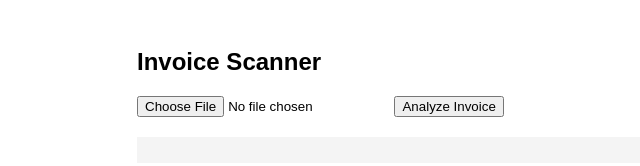
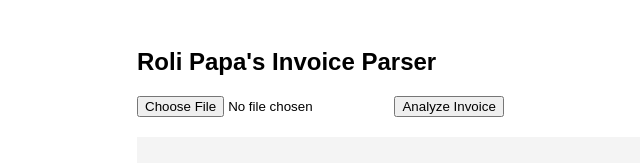
Before and after one commit to RolandKiss/invoicescanner2, a plain HTML site: page index.html in a window 1280 px wide. Shown: the whole page, without its empty margins (203-843 px from the left). Drawn offline with Linux system fonts and the light colour scheme.

Commit message:
logging the buffering

```diff
--- a/api/invoice-scanner/index.js
+++ b/api/invoice-scanner/index.js
@@ -87,6 +87,8 @@ module.exports = async function (context, req) {
     // Prepare Document Intelligence Analyze API URL
     const apiUrl = `${endpoint}/formrecognizer/documentModels/prebuilt-invoice:analyze?api-version=2023-07-31`;
 
+    console.log('fileBuffer.length:', fileBuffer.length);
+    console.log('First 20 bytes:', fileBuffer.slice(0, 20).toString('hex'));
     // POST the raw file buffer with the correct Content-Type
     const analyzeRes = await fetch(apiUrl, {
       method: "POST",
--- a/index.html
+++ b/index.html
@@ -9,7 +9,7 @@
   </style>
 </head>
 <body>
-  <h2>Invoice Scanner</h2>
+  <h2>Roli Papa's Invoice Parser</h2>
   <input type="file" id="fileInput" accept="image/*,application/pdf" />
   <button id="analyzeBtn">Analyze Invoice</button>
   <div id="error" style="color: red; margin-top: 10px;"></div>
```
